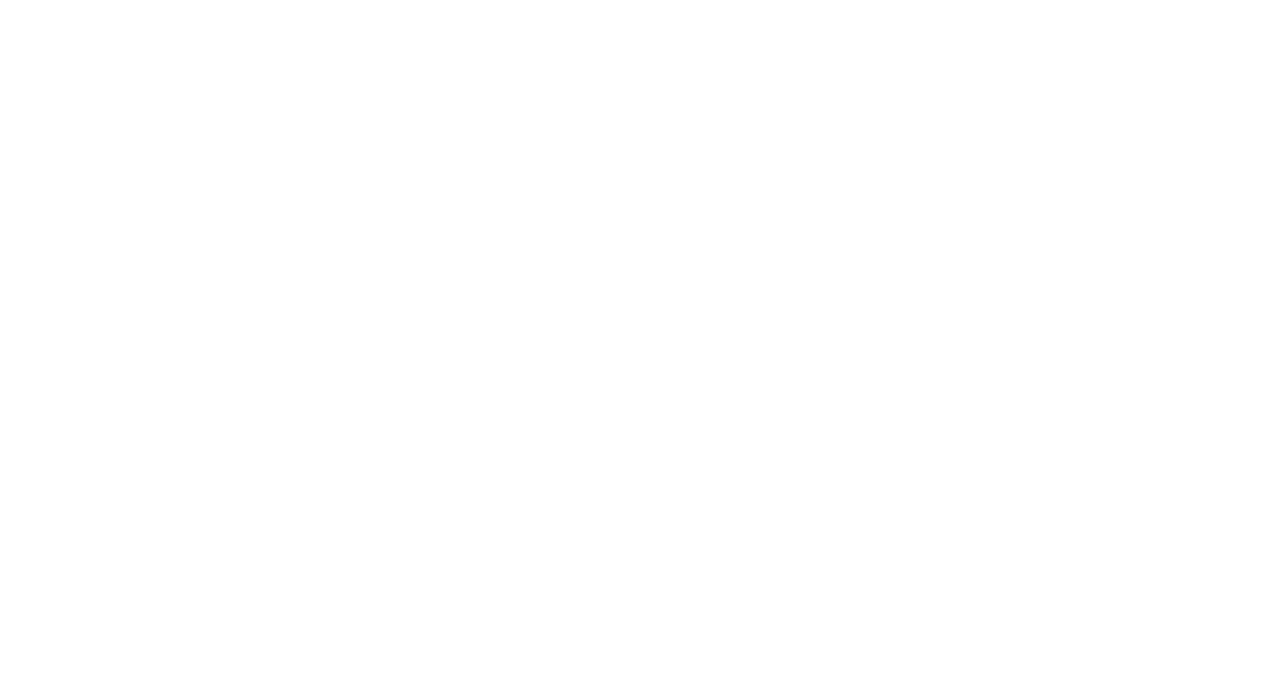
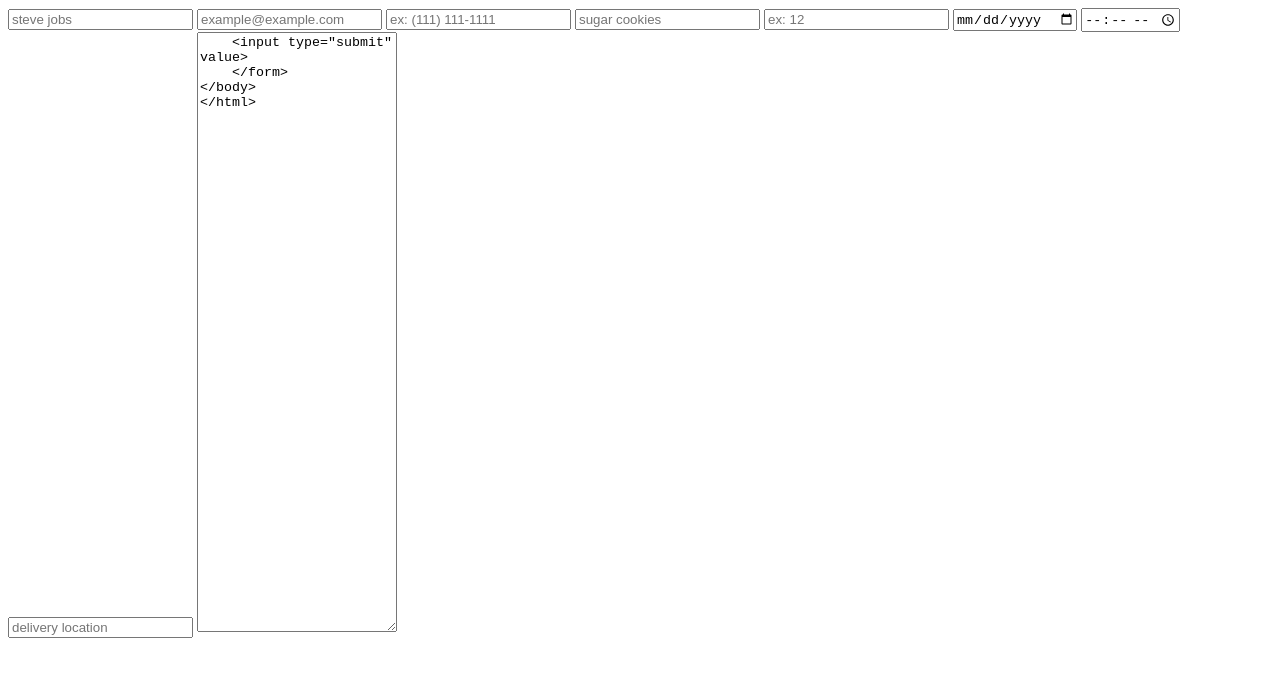
Before and after one commit to Managementaccount/bakeri, a plain HTML site: page index.html in a window 1280 px wide. Drawn offline with Linux system fonts and the light colour scheme.

Commit message:
Update index.html

```diff
--- a/index.html
+++ b/index.html
@@ -3,5 +3,17 @@
 <title></title>
 </head>
 <body>
+  <form>
+    <input type="text" name="name" placeholder="steve jobs">
+    <input type="email" name="email" placeholder="example@example.com">
+    <input type="tel" name="num" placeholder="ex: (111) 111-1111">
+    <input type="text" name="item" placeholder="sugar cookies">
+    <input type="number" name="qt" placeholder="ex: 12">
+    <input type="date" name="date" placeholder="ex: 4/4/22">
+    <input type="time" name="time" placeholder="ex: 2:00pm">
+    <input type="text" name="loc" placeholder="delivery location">
+    <textarea name="subject" placeholder="description" style="width:200px; height:600px;">
+    <input type="submit" value>
+    </form>
 </body>
 </html>
```
